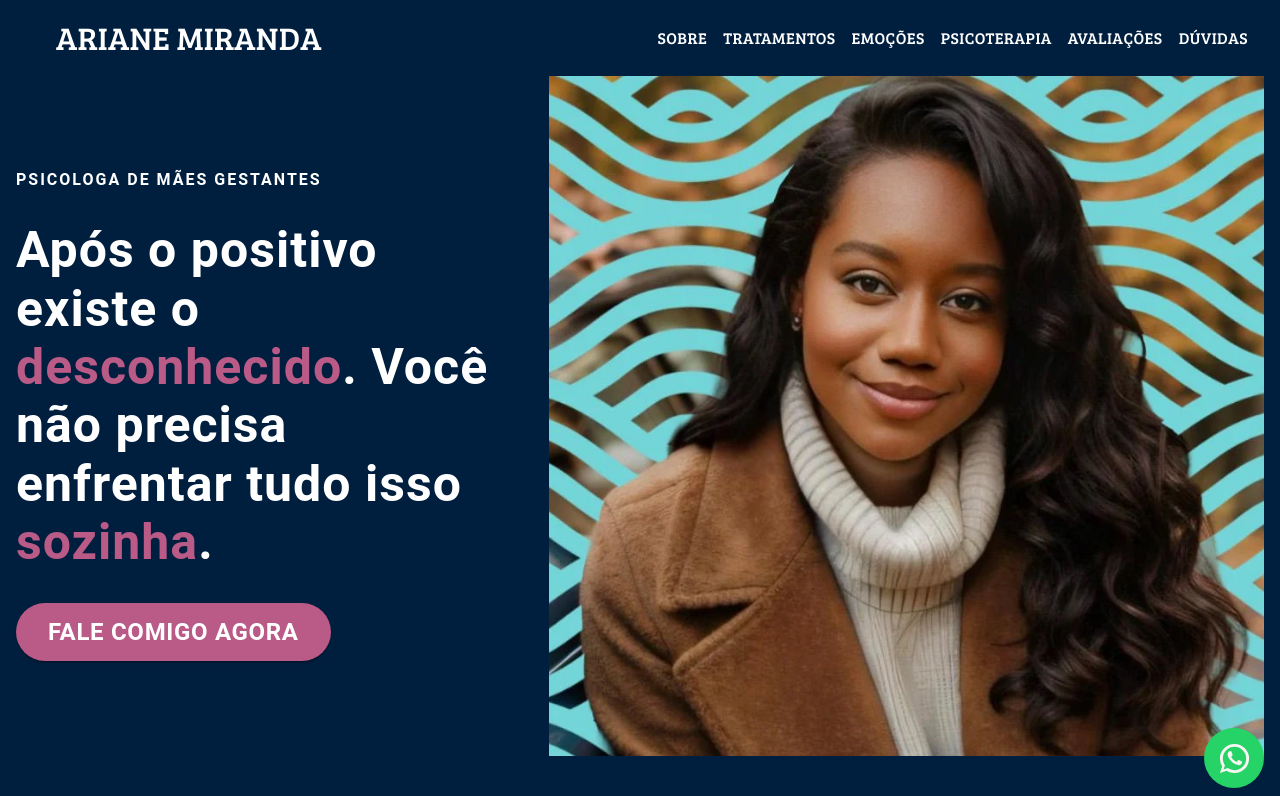
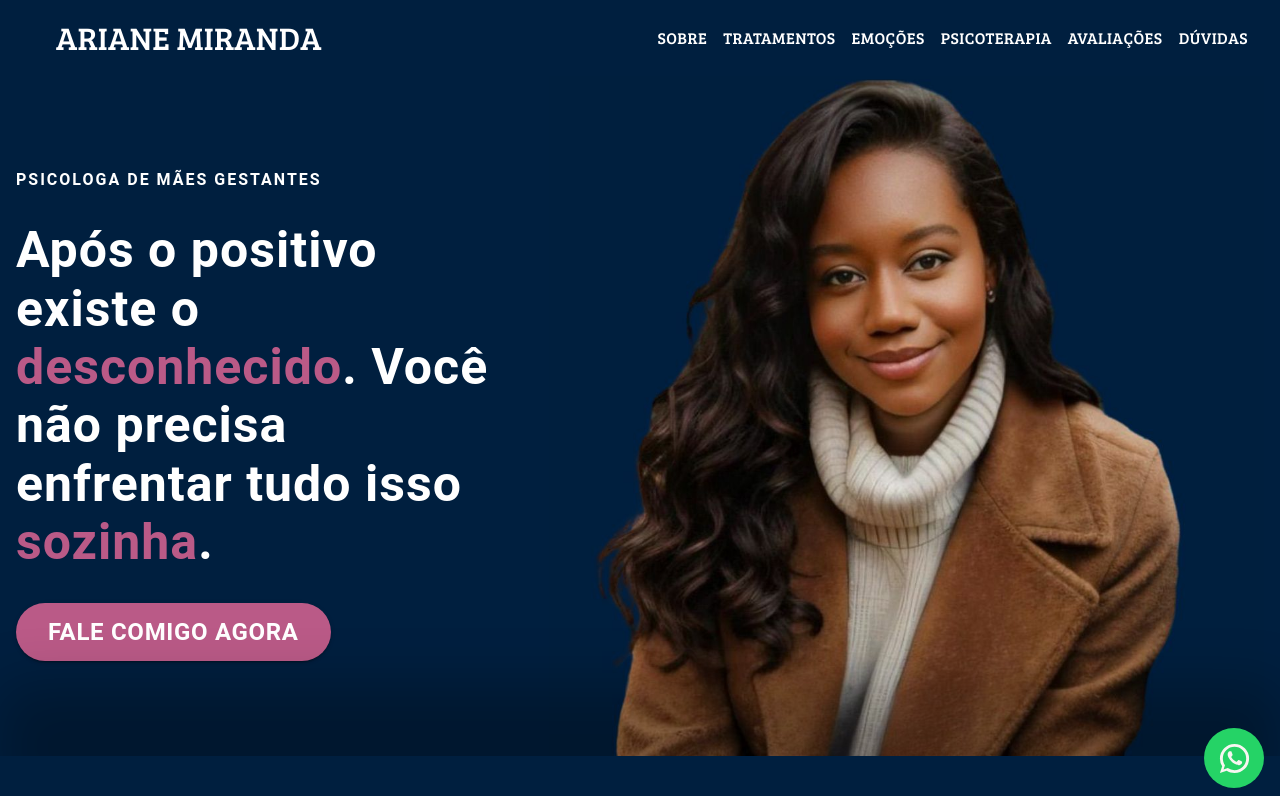
Before and after one commit to diego-nascimento/oria-website2, a Next.js app: page / in a window 1280 px wide. Shown: the top 796 px of the page. Built offline with nearby package versions, Linux system fonts and the light colour scheme.

Commit message:
feat: images

```diff
--- a/src/app/layout.tsx
+++ b/src/app/layout.tsx
@@ -7,7 +7,7 @@ import type { Metadata } from 'next';
 import '@fontsource/bree-serif/400.css';
 
 export const metadata: Metadata = {
-  title: 'Create Next App',
+  title: 'Psicóloga Ariane Miranda  ',
   description: 'Generated by create next app',
 };
 
--- a/src/modules/Caminhos/index.tsx
+++ b/src/modules/Caminhos/index.tsx
@@ -53,7 +53,7 @@ export const Caminhos = () => {
             }}
             sx={{
               minHeight: 500,
-              backgroundImage: 'url(/oria.png)',
+              backgroundImage: 'url(/ariane2.png)',
               backgroundPosition: 'top',
               backgroundRepeat: 'no-repeat',
               backgroundSize: 'cover',
--- a/src/modules/Home/index.tsx
+++ b/src/modules/Home/index.tsx
@@ -86,8 +86,8 @@ export const Home = () => {
                 lg: 'auto',
               }}
               sx={{
-                backgroundImage: 'url(/oria.png)',
-                backgroundPosition: 'top',
+                backgroundImage: 'url(/ariane.jpg)',
+                backgroundPosition: 'center',
                 backgroundRepeat: 'no-repeat',
                 backgroundSize: 'cover',
               }}
@@ -108,6 +108,10 @@ export const Home = () => {
           md: 0,
         }}
         paddingX={2}
+        sx={{
+          boxShadow: 'rgba(0, 0, 0, 0.25) 0px -70px 55px',
+          zIndex: 10,
+        }}
       >
         <Typography
           variant="h3"
```
Also changed, not shown: public/ariane.jpg (added), 1 other file (tests, documents, lock files or other folders).
